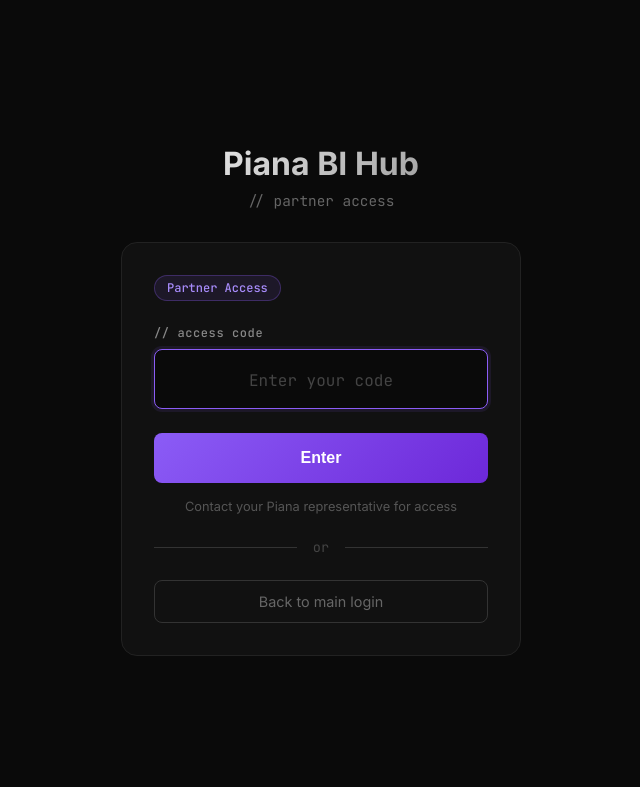
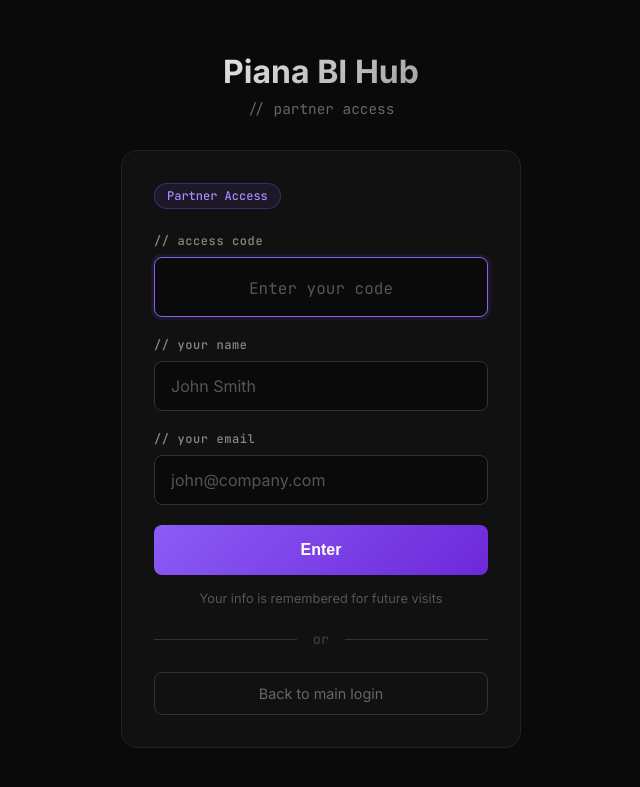
Before and after one commit to lollo408/CLAUDECODE, a Flask app: page /partner-login in a window 1280 px wide. Shown: the top 787 px of the page, without its empty margins (319-959 px from the left). Run offline with Flask 3, Linux system fonts and the light colour scheme; parts of the project's set-up code (start-up, migrations or seed data) failed here and were passed over.

Commit message:
Add individual personalization to partner login
- Add name/email fields to partner login form
- Create partner_profiles table to remember returning users
- Store individual profile linked to access code
- Session now includes user's name, email, and company

Co-Authored-By: Claude Opus 4.5 <noreply@anthropic.com>

```diff
--- a/projects/pianabihub/main.py
+++ b/projects/pianabihub/main.py
@@ -640,7 +640,7 @@ def auth_partner():
 
 @app.route('/partner-login', methods=['GET', 'POST'])
 def partner_login():
-    """Partner login with access code (Speakeasy style)."""
+    """Partner login with access code + name/email (Speakeasy style with personalization)."""
     # If already logged in, go to home
     if is_user_authenticated():
         return redirect(url_for('home'))
@@ -649,9 +649,15 @@ def partner_login():
 
     if request.method == 'POST':
         code = request.form.get('code', '').strip().upper()
+        name = request.form.get('name', '').strip()
+        email = request.form.get('email', '').strip().lower()
 
         if not code:
             error = "Please enter your access code"
+        elif not name:
+            error = "Please enter your name"
+        elif not email or '@' not in email:
+            error = "Please enter a valid email"
         else:
             # Check code in Supabase
             try:
@@ -664,13 +670,46 @@ def partner_login():
 
                 if result.data:
                     access_code = result.data[0]
+
+                    # Check if this email already has a profile for this code
+                    profile_result = supabase.table('partner_profiles') \
+                        .select('*') \
+                        .eq('access_code_id', access_code['id']) \
+                        .eq('email', email) \
+                        .limit(1) \
+                        .execute()
+
+                    if profile_result.data:
+                        # Existing user - update last login and name if changed
+                        profile = profile_result.data[0]
+                        supabase.table('partner_profiles') \
+                            .update({
+                                'name': name,
+                                'last_login_at': datetime.now().isoformat()
+                            }) \
+                            .eq('id', profile['id']) \
+                            .execute()
+                    else:
+                        # New user - create profile
+                        supabase.table('partner_profiles') \
+                            .insert({
+                                'access_code_id': access_code['id'],
+                                'name': name,
+                                'email': email,
+                                'last_login_at': datetime.now().isoformat()
+                            }) \
+                            .execute()
+
+                    # Set session with individual's info
                     session['user'] = {
-                        'name': access_code['partner_name'],
+                        'name': name,
+                        'email': email,
+                        'company': access_code['partner_name'],
                         'user_type': 'partner'
                     }
                     session.permanent = True
 
-                    # Update last_used_at
+                    # Update access code last_used_at
                     supabase.table('access_codes') \
                         .update({'last_used_at': datetime.now().isoformat()}) \
                         .eq('id', access_code['id']) \
--- a/projects/pianabihub/templates/partner_login_code.html
+++ b/projects/pianabihub/templates/partner_login_code.html
@@ -72,7 +72,7 @@
         }
 
         .form-group {
-            margin-bottom: 24px;
+            margin-bottom: 20px;
         }
 
         .form-group label {
@@ -91,13 +91,10 @@
             background: #0a0a0a;
             border: 1px solid #333;
             border-radius: 8px;
-            padding: 16px 20px;
-            font-size: 1.25rem;
-            font-family: 'JetBrains Mono', monospace;
+            padding: 14px 16px;
+            font-size: 1rem;
+            font-family: 'Inter', sans-serif;
             color: #fff;
-            text-align: center;
-            letter-spacing: 0.2em;
-            text-transform: uppercase;
             transition: all 0.2s ease;
         }
 
@@ -108,7 +105,20 @@
         }
 
         .form-group input::placeholder {
-            color: #444;
+            color: #555;
+        }
+
+        /* Special styling for code input */
+        .form-group input.code-input {
+            font-size: 1.25rem;
+            font-family: 'JetBrains Mono', monospace;
+            text-align: center;
+            letter-spacing: 0.2em;
+            text-transform: uppercase;
+            padding: 16px 20px;
+        }
+
+        .form-group input.code-input::placeholder {
             text-transform: none;
             letter-spacing: normal;
             font-size: 1rem;
@@ -212,6 +222,7 @@
                     <input type="text"
                            id="code"
                            name="code"
+                           class="code-input"
                            placeholder="Enter your code"
                            autocomplete="off"
                            autocapitalize="characters"
@@ -220,11 +231,31 @@
                            autofocus>
                 </div>
 
+                <div class="form-group">
+                    <label for="name">// your name</label>
+                    <input type="text"
+                           id="name"
+                           name="name"
+                           placeholder="John Smith"
+                           autocomplete="name"
+                           required>
+                </div>
+
+                <div class="form-group">
+                    <label for="email">// your email</label>
+                    <input type="email"
+                           id="email"
+                           name="email"
+                           placeholder="john@company.com"
+                           autocomplete="email"
+                           required>
+                </div>
+
                 <button type="submit" class="btn-login">Enter</button>
             </form>
 
             <p class="help-text">
-                Contact your Piana representative for access
+                Your info is remembered for future visits
             </p>
 
             <div class="divider"><span>or</span></div>
```
